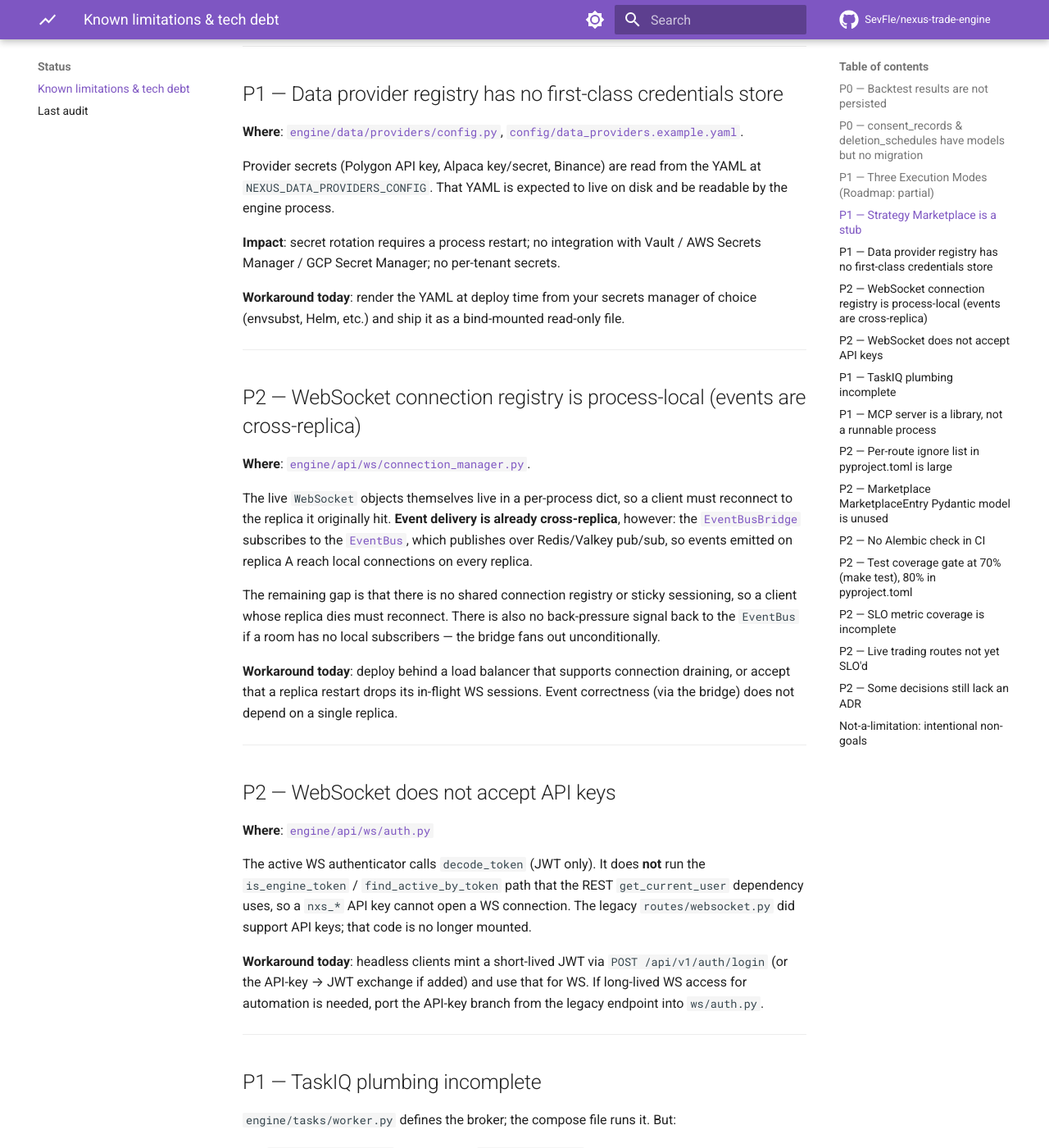
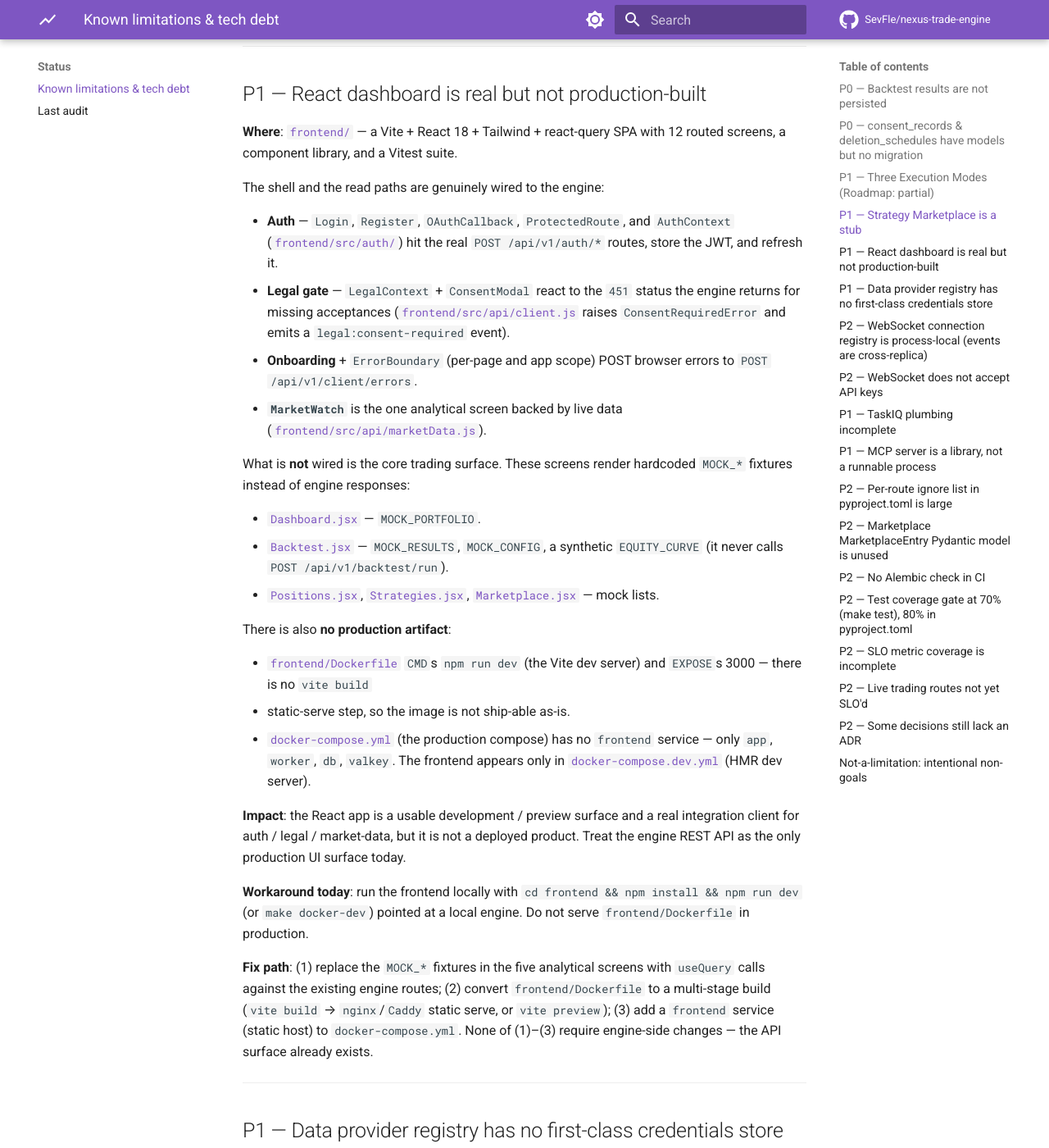
Before and after one commit to SevFle/nexus-trade-engine, an MkDocs documentation site: the page built from docs/known-limitations.md, in a window 1280 px wide and 1400 px high, scrolled down 3128 px. Shown: the whole window at 82% size. Built offline with MkDocs 1.6.1 and Material for MkDocs 9.7.7, drawn with Linux system fonts in a browser that asks for light colours; comment, search, counter and statistics services are not loaded.

```diff
--- a/docs/known-limitations.md
+++ b/docs/known-limitations.md
@@ -146,6 +146,67 @@ behind the routes.
 **Workaround today**: install strategies by placing them under
 `engine/plugins/<kind>/<name>/` and reloading the plugin registry.
 The marketplace routes exist purely to lock the public API shape.
+
+---
+
+<a id="react-dashboard"></a>
+## P1 — React dashboard is real but not production-built
+
+**Where**: [`frontend/`](../frontend/) — a Vite + React 18 + Tailwind +
+react-query SPA with 12 routed screens, a component library, and a
+Vitest suite.
+
+The shell and the read paths are genuinely wired to the engine:
+
+- **Auth** — `Login`, `Register`, `OAuthCallback`, `ProtectedRoute`,
+  and `AuthContext` ([`frontend/src/auth/`](../frontend/src/auth/))
+  hit the real `POST /api/v1/auth/*` routes, store the JWT, and
+  refresh it.
+- **Legal gate** — `LegalContext` + `ConsentModal` react to the `451`
+  status the engine returns for missing acceptances
+  ([`frontend/src/api/client.js`](../frontend/src/api/client.js) raises
+  `ConsentRequiredError` and emits a `legal:consent-required` event).
+- **Onboarding** + `ErrorBoundary` (per-page and app scope) POST
+  browser errors to `POST /api/v1/client/errors`.
+- **`MarketWatch`** is the one analytical screen backed by live data
+  ([`frontend/src/api/marketData.js`](../frontend/src/api/marketData.js)).
+
+What is **not** wired is the core trading surface. These screens render
+hardcoded `MOCK_*` fixtures instead of engine responses:
+
+- [`Dashboard.jsx`](../frontend/src/screens/Dashboard.jsx) — `MOCK_PORTFOLIO`.
+- [`Backtest.jsx`](../frontend/src/screens/Backtest.jsx) — `MOCK_RESULTS`,
+  `MOCK_CONFIG`, a synthetic `EQUITY_CURVE` (it never calls
+  `POST /api/v1/backtest/run`).
+- [`Positions.jsx`](../frontend/src/screens/Positions.jsx),
+  [`Strategies.jsx`](../frontend/src/screens/Strategies.jsx),
+  [`Marketplace.jsx`](../frontend/src/screens/Marketplace.jsx) — mock lists.
+
+There is also **no production artifact**:
+
+- [`frontend/Dockerfile`](../frontend/Dockerfile) `CMD`s `npm run dev`
+  (the Vite dev server) and `EXPOSE`s 3000 — there is no `vite build`
+  + static-serve step, so the image is not ship-able as-is.
+- [`docker-compose.yml`](../docker-compose.yml) (the production
+  compose) has no `frontend` service — only `app`, `worker`, `db`,
+  `valkey`. The frontend appears only in
+  [`docker-compose.dev.yml`](../docker-compose.dev.yml) (HMR dev server).
+
+**Impact**: the React app is a usable development / preview surface and
+a real integration client for auth / legal / market-data, but it is not
+a deployed product. Treat the engine REST API as the only production UI
+surface today.
+
+**Workaround today**: run the frontend locally with `cd frontend &&
+npm install && npm run dev` (or `make docker-dev`) pointed at a local
+engine. Do not serve `frontend/Dockerfile` in production.
+
+**Fix path**: (1) replace the `MOCK_*` fixtures in the five analytical
+screens with `useQuery` calls against the existing engine routes;
+(2) convert `frontend/Dockerfile` to a multi-stage build (`vite build` →
+`nginx`/`Caddy` static serve, or `vite preview`); (3) add a `frontend`
+service (static host) to `docker-compose.yml`. None of (1)–(3) require
+engine-side changes — the API surface already exists.
 
 ---
 
```
Also changed, not shown: README.md (+9 -1 lines), docs/LAST_AUDIT.md (+4 -4 lines), docs/deployment.md (+5 -0 lines), site/LAST_AUDIT/index.html, site/deployment/index.html, site/known-limitations/index.html, site/search/search_index.json, site/sitemap.xml, 1 other file.
